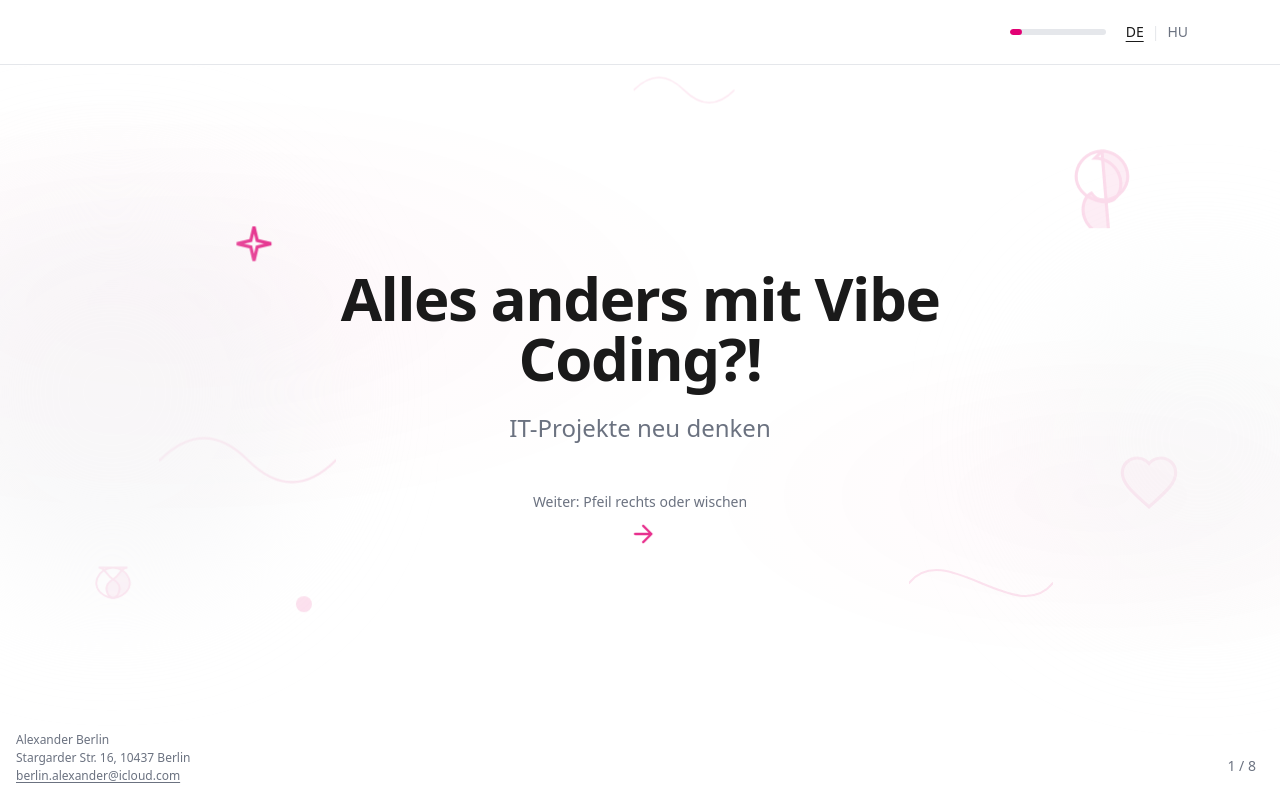
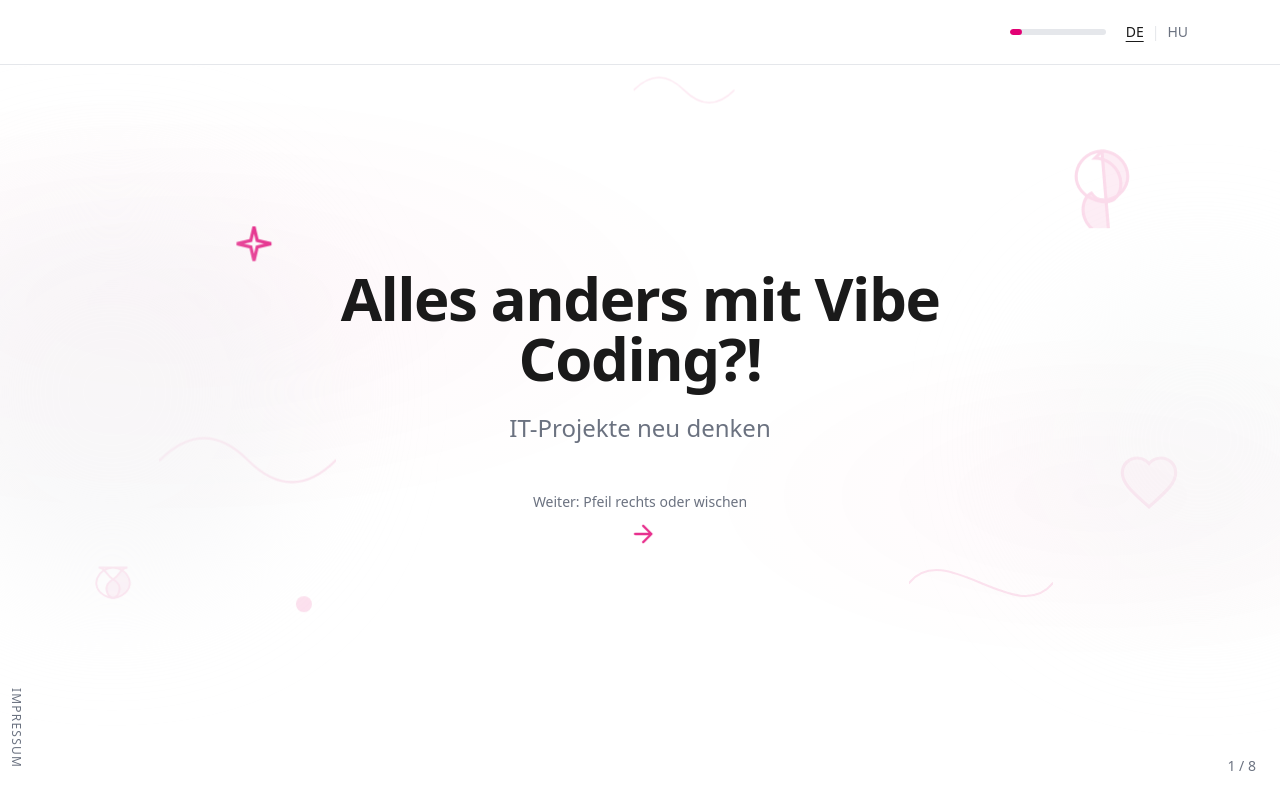
Before and after one commit to info-creator-nilreb/vibe-coding-pitch, a Next.js app: page / in a window 1280 px wide. Shown: the top 800 px of the page. Built offline with nearby package versions, Linux system fonts and the light colour scheme.

Commit message:
Impressum als Klick-Label am Rand, Modal mit Angaben; Pointer: target.click abgesichert (SVG)
Co-authored-by: Cursor <cursoragent@cursor.com>

```diff
--- a/components/Imprint.tsx
+++ b/components/Imprint.tsx
@@ -1,19 +1,74 @@
 "use client";
 
+import { useState, useCallback, useEffect } from "react";
+
 export default function Imprint() {
+  const [open, setOpen] = useState(false);
+
+  const close = useCallback(() => setOpen(false), []);
+
+  useEffect(() => {
+    if (!open) return;
+    const onKey = (e: KeyboardEvent) => {
+      if (e.key === "Escape") close();
+    };
+    document.addEventListener("keydown", onKey);
+    return () => document.removeEventListener("keydown", onKey);
+  }, [open, close]);
+
   return (
+    <>
+      <button
+        type="button"
+        onClick={() => setOpen(true)}
+        className="fixed bottom-6 left-0 z-40 py-2 px-2 text-xs text-mute hover:text-accent transition-colors"
+        style={{ writingMode: "vertical-rl", textOrientation: "mixed" }}
+        aria-label="Impressum anzeigen"
+      >
+        <span className="tracking-widest uppercase">Impressum</span>
+      </button>
+
+      {open && (
         <div
-      className="fixed bottom-4 left-4 z-40 text-xs text-mute flex flex-col gap-0.5"
-      aria-label="Impressum"
+          className="fixed inset-0 z-[60] flex items-center justify-center p-4 bg-black/50 backdrop-blur-sm"
+          onClick={close}
+          role="dialog"
+          aria-modal="true"
+          aria-labelledby="imprint-title"
         >
-      <span className="font-medium">Alexander Berlin</span>
-      <span>Stargarder Str. 16, 10437 Berlin</span>
+          <div
+            className="bg-white rounded-xl shadow-xl border border-border p-6 max-w-sm w-full text-left"
+            onClick={(e) => e.stopPropagation()}
+          >
+            <div className="flex items-start justify-between gap-4 mb-4">
+              <h2 id="imprint-title" className="text-lg font-semibold text-accent">
+                Impressum
+              </h2>
+              <button
+                type="button"
+                onClick={close}
+                className="shrink-0 p-1 text-mute hover:text-accent rounded transition-colors"
+                aria-label="Schließen"
+              >
+                <svg width="20" height="20" viewBox="0 0 24 24" fill="none" stroke="currentColor" strokeWidth="2" strokeLinecap="round" strokeLinejoin="round" aria-hidden>
+                  <path d="M18 6L6 18M6 6l12 12" />
+                </svg>
+              </button>
+            </div>
+            <div className="text-sm text-accent flex flex-col gap-2">
+              <p className="font-medium">Alexander Berlin</p>
+              <p>Stargarder Str. 16</p>
+              <p>10437 Berlin</p>
               <a
                 href="mailto:berlin.alexander@icloud.com"
-        className="hover:text-accent underline underline-offset-2 transition-colors w-fit"
+                className="text-magenta hover:underline underline-offset-2 mt-2"
               >
                 berlin.alexander@icloud.com
               </a>
             </div>
+          </div>
+        </div>
+      )}
+    </>
   );
 }
--- a/components/LaserPointerOverlay.tsx
+++ b/components/LaserPointerOverlay.tsx
@@ -95,7 +95,11 @@ export default function LaserPointerOverlay() {
         const el = overlayRef.current;
         const target = document.elementFromPoint(e.clientX, e.clientY);
         if (target && target !== el) {
-          (target as HTMLElement).click();
+          if (typeof (target as HTMLElement).click === "function") {
+            (target as HTMLElement).click();
+          } else {
+            target.dispatchEvent(new MouseEvent("click", { bubbles: true, cancelable: true, view: window }));
+          }
         }
       }
 
@@ -196,7 +200,11 @@ export default function LaserPointerOverlay() {
         if (pts.length <= 2 && overlayRef.current) {
           const target = document.elementFromPoint(x, y);
           if (target && target !== overlayRef.current) {
-            (target as HTMLElement).click();
+            if (typeof (target as HTMLElement).click === "function") {
+              (target as HTMLElement).click();
+            } else {
+              target.dispatchEvent(new MouseEvent("click", { bubbles: true, cancelable: true, view: window }));
+            }
           }
         }
       }
```
Lines whose indentation alone changed are shown as unchanged.
